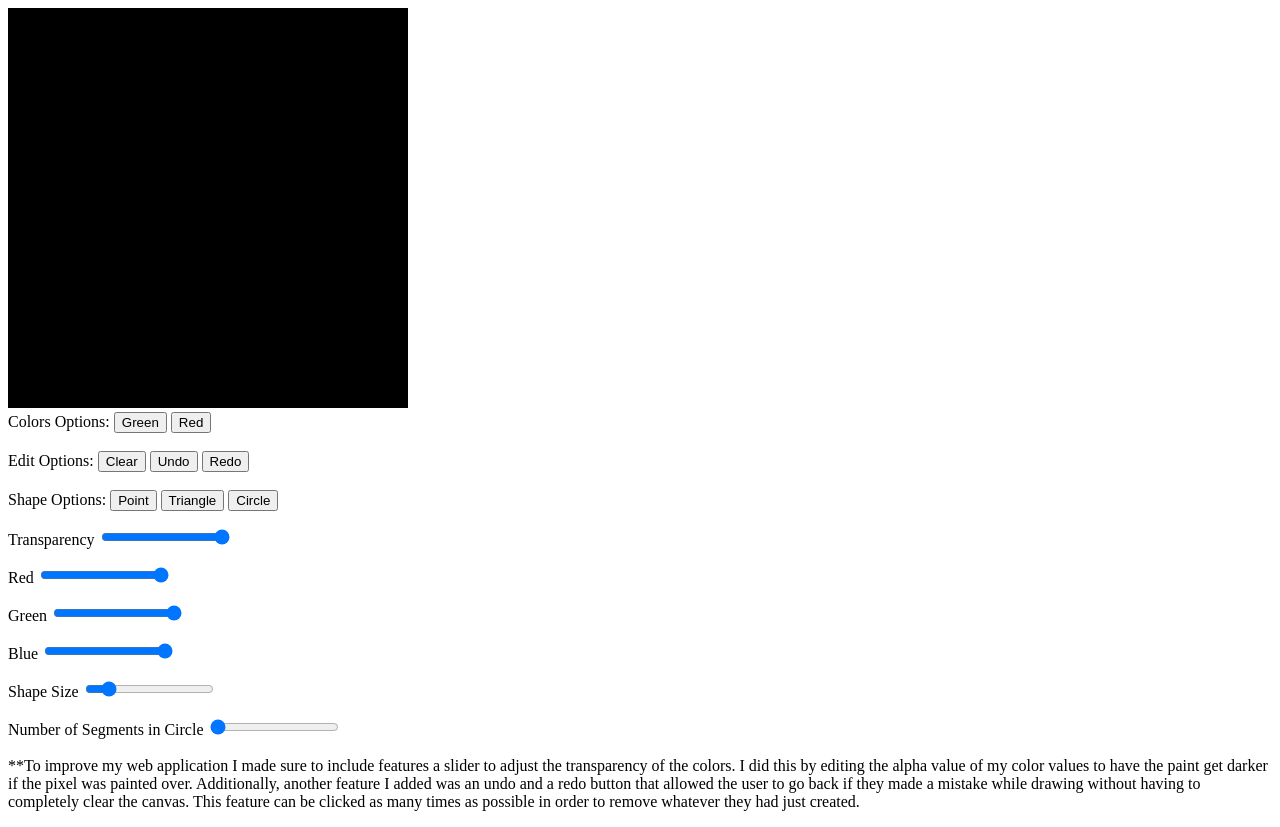
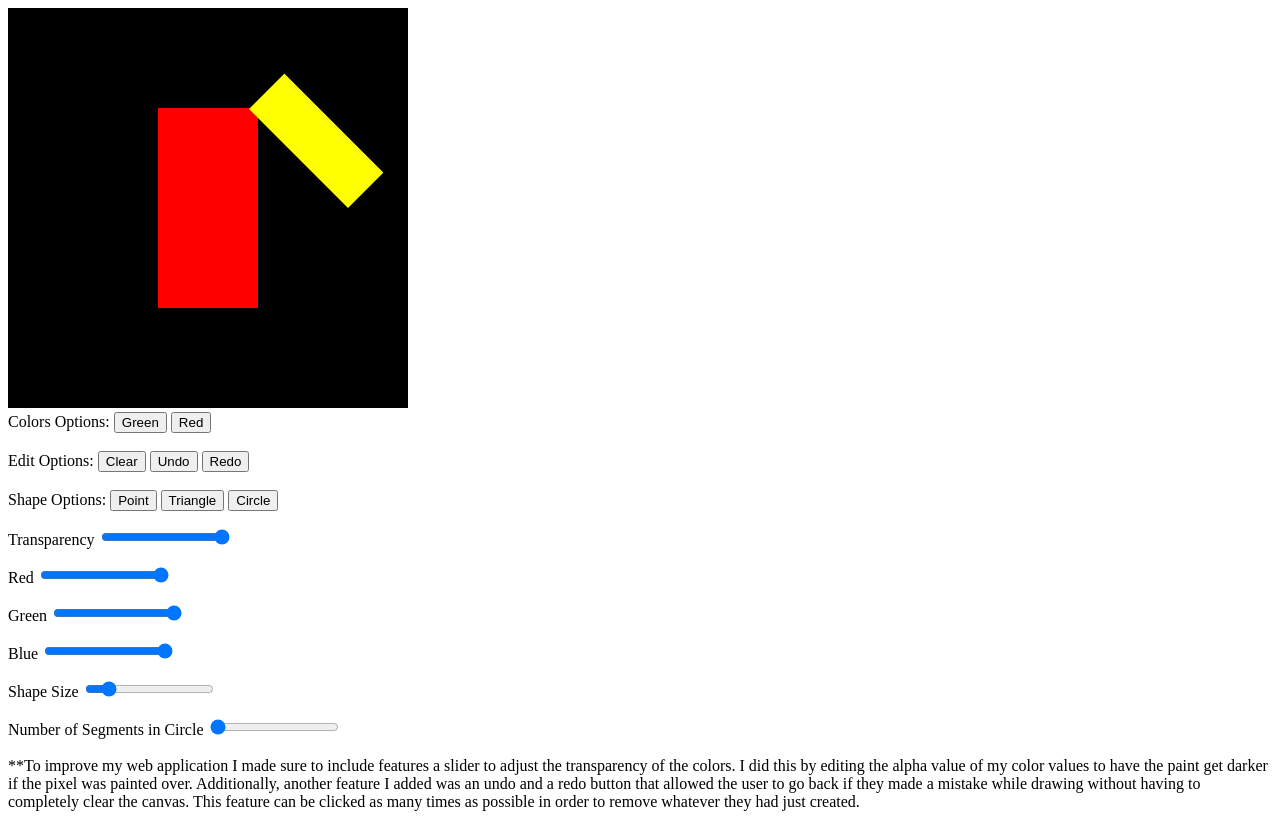
Before and after one commit to apeszek/cse160, a plain HTML site: page asgn2/src/blockyAnimal.html in a window 1280 px wide. Drawn offline with Linux system fonts and the light colour scheme.

Commit message:
2D body + arm (updated modelMatrix)

```diff
--- a/asgn2/src/blockyAnimal.html
+++ b/asgn2/src/blockyAnimal.html
@@ -44,6 +44,7 @@
     <script src="../lib/webgl-utils.js"></script>
     <script src="../lib/webgl-debug.js"></script>
     <script src="../lib/cuon-utils.js"></script>
+    <script src="../lib/cuon-matrix.js"></script>
     <script src="point.js"></script>
     <script src="triangle.js"></script>
     <script src="cube.js"></script>
--- a/asgn2/src/blockyAnimal.js
+++ b/asgn2/src/blockyAnimal.js
@@ -2,10 +2,9 @@
 // Vertex Shader Program
 var VSHADER_SOURCE = `
   attribute vec4 a_Position;
-  uniform float u_Size;
+  uniform mat4 u_ModelMatrix;
   void main() {
-    gl_Position = a_Position;
-    gl_PointSize = u_Size;
+    gl_Position = u_ModelMatrix * a_Position;
   }`
 
 // Fragment shader program
@@ -28,7 +27,7 @@
 const CIRCLE = 2;
 
 //GlOBALS (RELATED TO UI)
-let g_selectedColor = [1.0, 1.0, 1.0, 0.3];
+let g_selectedColor = [1.0, 1.0, 1.0, 1.0];
 let g_selectedSize = 20;
 let g_selectedType = POINT;
 let g_selectedSeg = 10;
@@ -74,10 +73,10 @@
     return;
   }
 
-  //Get the storage location of u_Size
-  u_Size = gl.getUniformLocation(gl.program, 'u_Size');
-  if (!u_Size) {
-    console.log('Failed to get the storage location of u_Size');
+  //Get the storage location of u_ModelMatrix
+  u_ModelMatrix = gl.getUniformLocation(gl.program, 'u_ModelMatrix');
+  if (!u_ModelMatrix) {
+    console.log('Failed to get the storage location of u_ModelMatrix');
     return;
   }
 }// end function to connect variable to GLSL
@@ -149,8 +148,9 @@
 
   canvas.onmousemove = function(ev) { if (ev.buttons == 1) {click(ev) }};
 
-  gl.enable(gl.BLEND);
-  gl.blendFunc(gl.SRC_ALPHA, gl.ONE_MINUS_SRC_ALPHA);
+  //Transparency values
+  //gl.enable(gl.BLEND);
+  //gl.blendFunc(gl.SRC_ALPHA, gl.ONE_MINUS_SRC_ALPHA);
 
   // Specify the color for clearing <canvas>
   gl.clearColor(0.0, 0.0, 0.0, 1.0);
@@ -212,7 +212,18 @@
   //draw test triangle
   drawTriangle3D([ -1.0, 0.0, 0.0,  -0.5, -1.0, 0.0,  0.0, 0.0, 0.0]);
 
+  //draws the body (red)
   var body = new Cube();
-  body.color = [1.0,0.0, 0.0, 1.0];
+  body.color = [1.0, 0.0, 0.0, 1.0];
+  body.matrix.translate(-0.25, -0.5, 0.0);
+  body.matrix.scale(0.5, 1, 0.5);
   body.render();
+
+  //draws the arm (yellow)
+  var leftArm = new Cube();
+  leftArm.color = [1.0, 1.0, 0.0, 1.0];
+  leftArm.matrix.translate(0.7, 0, 0);
+  leftArm.matrix.rotate(45, 0, 0, 1);
+  leftArm.matrix.scale(0.25, 0.7, 0.5);
+  leftArm.render();
 }
--- a/asgn2/src/cube.js
+++ b/asgn2/src/cube.js
@@ -12,6 +12,10 @@
 
     // Pass the color of a point to u_FragColor variable
     gl.uniform4f(u_FragColor, rgba[0], rgba[1], rgba[2], rgba[3]);
+
+    //Pass matrix to matrix attribute
+    gl.uniformMatrix4fv(u_ModelMatrix, false, this.matrix.elements);
+
     // Draw
     drawTriangle3D([0.0, 0.0, 0.0,  1.0, 1.0, 0.0,  1.0, 0.0, 0.0]);
     drawTriangle3D([0.0, 0.0, 0.0,  0.0, 1.0, 0.0,  1.0, 1.0, 0.0]);
```
